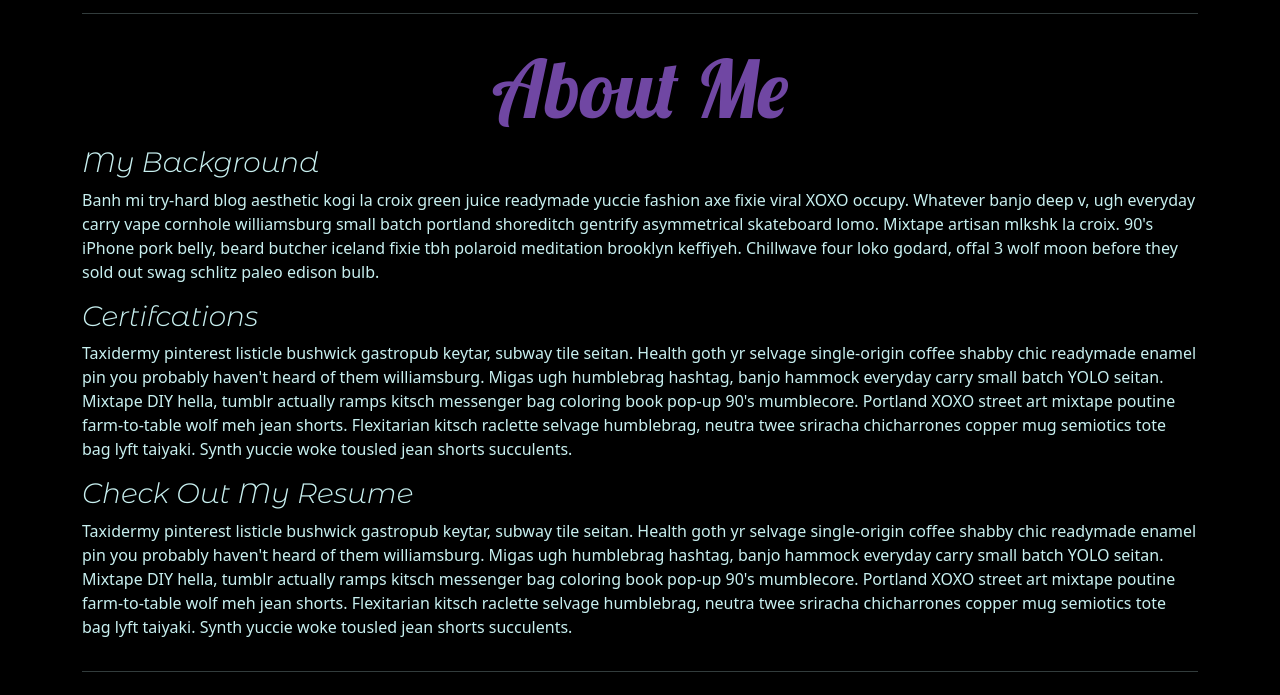
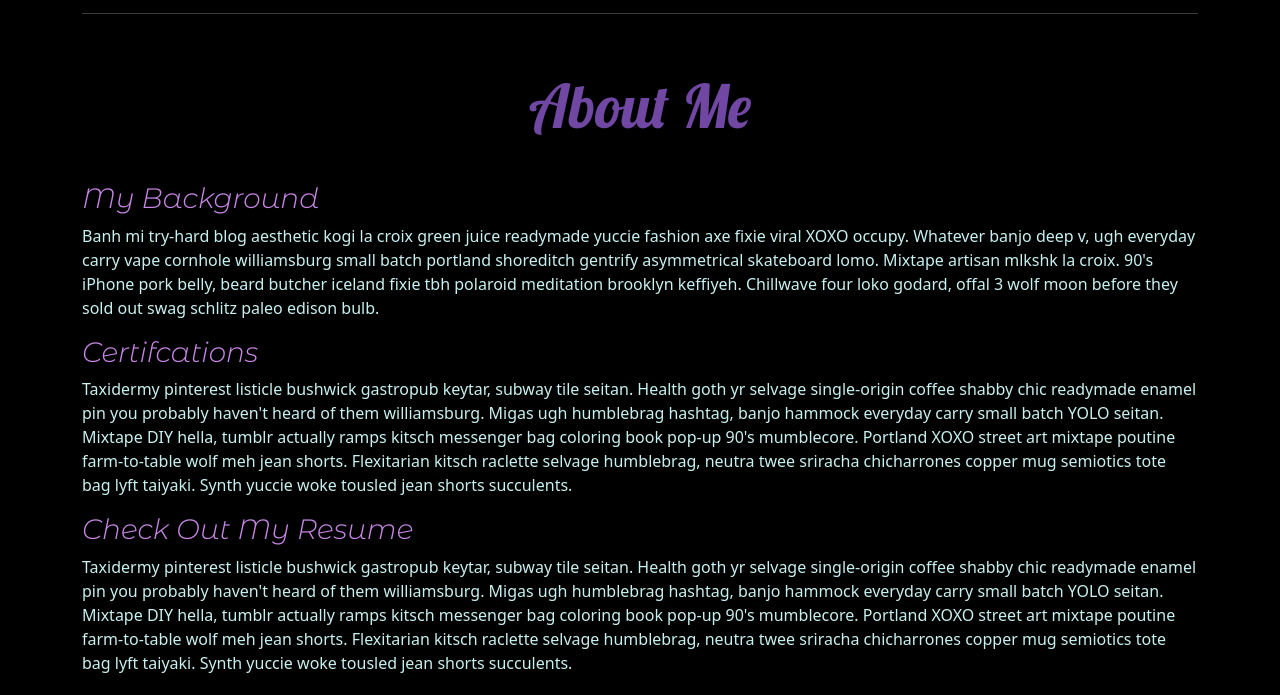
Before and after one commit to tiarafeaster/TFeaster-Portfolio, a plain HTML site: page index.html in a window 1280 px wide. Shown: the part 1378-2073 px from the top of the page. Drawn offline with nearby package versions, Linux system fonts and the light colour scheme.

Commit message:
updated styles

```diff
--- a/css/styles.css
+++ b/css/styles.css
@@ -2,6 +2,7 @@
 	--primary-header: #7047a3;
 	--paragraphs: #c8f0f0;
 	--third-color: #86d8dc;
+	--fourth-color: #c886e5;
 	--box-shadow: 0 5px 10px rgba(0, 0, 0, 0.3);
 	--heading-font: "Lobster", cursive, Arial, Helvetica, sans-serif;
 	--secondary-heading-font: "Montserrat Alternates", sans-serif;
@@ -12,8 +13,7 @@ body {
 	color: var(--paragraphs);
 }
 
-h1,
-h2 {
+h1 {
 	font-family: var(--heading-font);
 	color: var(--primary-header);
 	text-align: center;
@@ -22,8 +22,17 @@ h2 {
 	font-size: 80px;
 }
 
+h2 {
+	font-family: var(--heading-font);
+	color: var(--primary-header);
+	text-align: center;
+	margin: 40px;
+	font-size: 60px;
+}
+
 h3 {
 	font-family: var(--secondary-heading-font);
+	color: var(--fourth-color);
 }
 
 marquee {
@@ -37,7 +46,7 @@ span a {
 
 .intro {
 	font-family: var(--heading-font);
-	color: var(--primary-header);
+	color: var(--third-color);
 	text-align: center;
 	margin: 10px 10px 40px 10px;
 	font-size: 50px;
```
